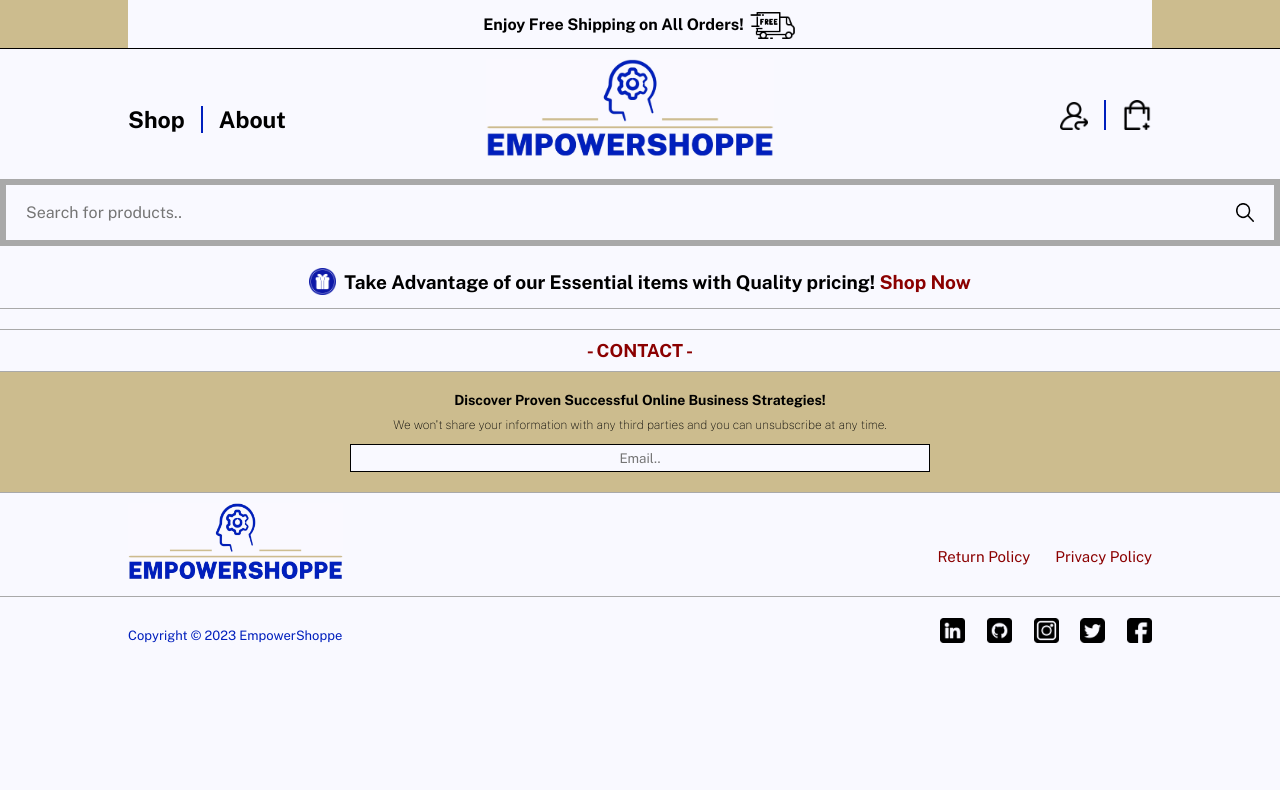
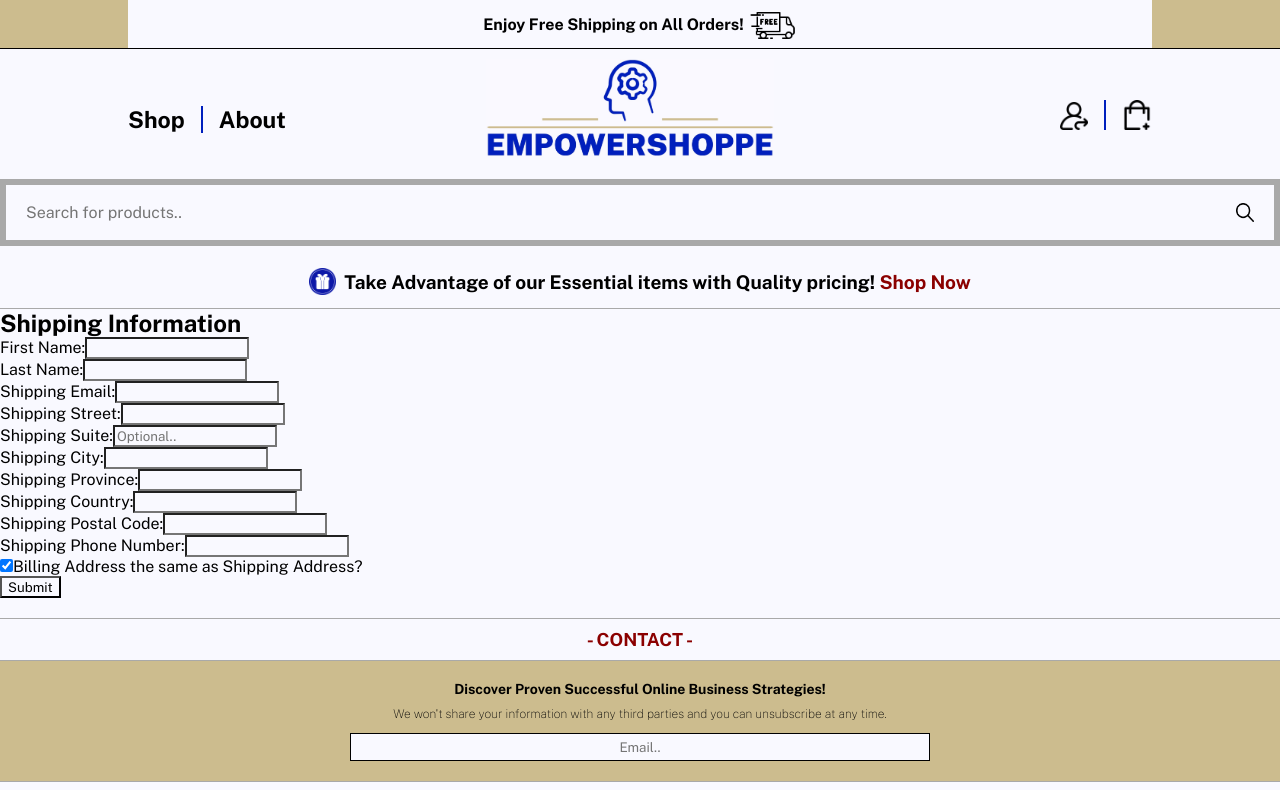
Before and after one commit to Deshane-McKenzie/empowershoppe-client, a React (Create React App) app: page /checkout in a window 1280 px wide. Shown: the top 790 px of the page. Built offline with nearby package versions, Linux system fonts and the light colour scheme.

Commit message:
added shipping/billing information form to checkout page

```diff
--- a/src/App.js
+++ b/src/App.js
@@ -6,6 +6,7 @@ import About from './components/About/About';
 import Contact from './components/Contact/Contact';
 import ShopPage from './pages/Shop/ShopPage';
 import ProductPage from './pages/Product/ProductPage';
+import Checkout from './components/Checkout/Checkout';
 import ReturnPolicy from './components/ReturnPolicy/ReturnPolicy';
 import PrivacyPolicy from './components/PrivacyPolicy/PrivacyPolicy';
 import Footer from './components/Footer/Footer';
@@ -22,6 +23,7 @@ function App() {
           <Route path="/shop" element={<ShopPage />} />
           <Route path="/product" element={<ProductPage />} />
           <Route path="/product/:product_id" element={<ProductPage />} />
+          <Route path="/checkout" element={<Checkout />} />
           <Route path="/return-policy" element={<ReturnPolicy />} />
           <Route path="/privacy-policy" element={<PrivacyPolicy />} />
         </Routes>
--- a/src/components/Checkout/Checkout.js
+++ b/src/components/Checkout/Checkout.js
@@ -1,12 +1,246 @@
-
+import { useState } from 'react';
 
 function Checkout() {
-    return (
-      <div>
-        <h1>Hello, React!</h1>
-        <p>This is a basic React functional component.</p>
-      </div>
-    );
+  const [billingFirstName, setBillingFirstName] = useState('');
+  const [billingLastName, setBillingLastName] = useState('');
+  const [billingEmail, setBillingEmail] = useState('');
+  const [billingStreet, setBillingStreet] = useState('');
+  const [billingSuite, setBillingSuite] = useState('');
+  const [billingCity, setBillingCity] = useState('');
+  const [billingProvince, setBillingProvince] = useState('');
+  const [billingCountry, setBillingCountry] = useState('');
+  const [billingPostalCode, setBillingPostalCode] = useState('');
+  const [billingPhoneNumber, setBillingPhoneNumber] = useState('');
+
+  const [shippingFirstName, setShippingFirstName] = useState('');
+  const [shippingLastName, setShippingLastName] = useState('');
+  const [shippingEmail, setShippingEmail] = useState('');
+  const [shippingStreet, setShippingStreet] = useState('');
+  const [shippingSuite, setShippingSuite] = useState('');
+  const [shippingCity, setShippingCity] = useState('');
+  const [shippingProvince, setShippingProvince] = useState('');
+  const [shippingCountry, setShippingCountry] = useState('');
+  const [shippingPostalCode, setShippingPostalCode] = useState('');
+  const [shippingPhoneNumber, setShippingPhoneNumber] = useState('');
+
+  const [sameAsShipping, setSameAsShipping] = useState(true);
+
+  const handleSameAsShippingChange = () => {
+    setSameAsShipping(!sameAsShipping);
   };
 
+  return (
+    <>
+    <div>
+      <h2>Shipping Information</h2>
+        <form>
+          <div>
+            <label htmlFor="shippingFirstName">First Name:</label>
+            <input
+              type="text"
+              id="shippingFirstName"
+              value={shippingFirstName}
+              onChange={e => setShippingFirstName(e.target.value)}
+            />
+          </div>
+          <div>
+            <label htmlFor="shippingLastName">Last Name:</label>
+            <input
+              type="text"
+              id="shippingLastName"
+              value={shippingLastName}
+              onChange={e => setShippingLastName(e.target.value)}
+            />
+          </div>
+          <div>
+            <label htmlFor="shippingEmail">Shipping Email:</label>
+            <input
+              type="email"
+              id="shippingEmail"
+              value={shippingEmail}
+              onChange={e => setShippingEmail(e.target.value)}
+            />
+          </div>
+          <div>
+            <label htmlFor="shippingStreet">Shipping Street:</label>
+            <input
+              type="text"
+              id="shippingStreet"
+              value={shippingStreet}
+              onChange={e => setShippingStreet(e.target.value)}
+            />
+          </div>
+          <div>
+            <label htmlFor="shippingSuite">Shipping Suite:</label>
+            <input
+              type="text"
+              id="shippingSuite"
+              placeholder="Optional.."
+              value={shippingSuite}
+              onChange={e => setShippingSuite(e.target.value)}
+            />
+          </div>
+          <div>
+            <label htmlFor="shippingCity">Shipping City:</label>
+            <input
+              type="text"
+              id="shippingCity"
+              value={shippingCity}
+              onChange={e => setShippingCity(e.target.value)}
+            />
+          </div>
+          <div>
+            <label htmlFor="shippingProvince">Shipping Province:</label>
+            <input
+              type="text"
+              id="shippingProvince"
+              value={shippingProvince}
+              onChange={e => setShippingProvince(e.target.value)}
+            />
+          </div>
+          <div>
+            <label htmlFor="shippingCountry">Shipping Country:</label>
+            <input
+              type="text"
+              id="shippingCountry"
+              value={shippingCountry}
+              onChange={e => setShippingCountry(e.target.value)}
+            />
+          </div>
+          <div>
+            <label htmlFor="shippingPostalCode">Shipping Postal Code:</label>
+            <input
+              type="text"
+              id="shippingPostalCode"
+              value={shippingPostalCode}
+              onChange={e => setShippingPostalCode(e.target.value)}
+              pattern="[A-Za-z]\d[A-Za-z]\d[A-Za-z]\d"
+            />
+          </div>
+          <div>
+            <label htmlFor="shippingPhoneNumber">Shipping Phone Number:</label>
+            <input
+              type="tel"
+              id="shippingPhoneNumber"
+              value={shippingPhoneNumber}
+              onChange={e => setShippingPhoneNumber(e.target.value)}
+              pattern="[0-9]{10}"
+            />
+          </div>
+          <div>
+            <input
+              type="checkbox"
+              id="sameAsShipping"
+              checked={sameAsShipping}
+              onChange={handleSameAsShippingChange}
+            />
+            <label htmlFor="sameAsShipping">Billing Address the same as Shipping Address?</label>
+          </div>
+
+          {!sameAsShipping && (
+          <div>
+            <h2>Billing Information</h2>
+              <div>
+                <label htmlFor="billingFirstName">First Name:</label>
+                <input
+                  type="text"
+                  id="billingFirstName"
+                  value={billingFirstName}
+                  onChange={e => setBillingFirstName(e.target.value)}
+                />
+              </div>
+              <div>
+                <label htmlFor="billingLastName">Last Name:</label>
+                <input
+                  type="text"
+                  id="billingLastName"
+                  value={billingLastName}
+                  onChange={e => setBillingLastName(e.target.value)}
+                />
+              </div>
+              <div>
+                <label htmlFor="billingEmail">Billing Email:</label>
+                <input
+                  type="email"
+                  id="billingEmail"
+                  value={billingEmail}
+                  onChange={e => setBillingEmail(e.target.value)}
+                />
+              </div>
+              <div>
+                <label htmlFor="billingStreet">Billing Street:</label>
+                <input
+                  type="text"
+                  id="billingStreet"
+                  value={billingStreet}
+                  onChange={e => setBillingStreet(e.target.value)}
+                />
+              </div>
+              <div>
+                <label htmlFor="billingSuite">Billing Suite:</label>
+                <input
+                  type="text"
+                  id="billingSuite"
+                  placeholder="Optional.."
+                  value={billingSuite}
+                  onChange={e => setBillingSuite(e.target.value)}
+                />
+              </div>
+              <div>
+                <label htmlFor="billingCity">Billing City:</label>
+                <input
+                  type="text"
+                  id="billingCity"
+                  value={billingCity}
+                  onChange={e => setBillingCity(e.target.value)}
+                />
+              </div>
+              <div>
+                <label htmlFor="billingProvince">Billing Province:</label>
+                <input
+                  type="text"
+                  id="billingProvince"
+                  value={billingProvince}
+                  onChange={e => setBillingProvince(e.target.value)}
+                />
+              </div>
+              <div>
+                <label htmlFor="billingCountry">Billing Country:</label>
+                <input
+                  type="text"
+                  id="billingCountry"
+                  value={billingCountry}
+                  onChange={e => setBillingCountry(e.target.value)}
+                />
+              </div>
+              <div>
+                <label htmlFor="billingPostalCode">Billing Postal Code:</label>
+                <input
+                  type="text"
+                  id="billingPostalCode"
+                  value={billingPostalCode}
+                  onChange={e => setBillingPostalCode(e.target.value)}
+                  pattern="[A-Za-z]\d[A-Za-z]\d[A-Za-z]\d"
+                />
+              </div>
+              <div>
+                <label htmlFor="billingPhoneNumber">Billing Phone Number:</label>
+                <input
+                  type="tel"
+                  id="billingPhoneNumber"
+                  value={billingPhoneNumber}
+                  onChange={e => setBillingPhoneNumber(e.target.value)}
+                  pattern="[0-9]{10}"
+                />
+              </div>
+          </div>
+          )}
+
+          <button type="submit">Submit</button>
+        </form>
+  </div>
+  </>
+  )
+};
+
   export default Checkout;
```
